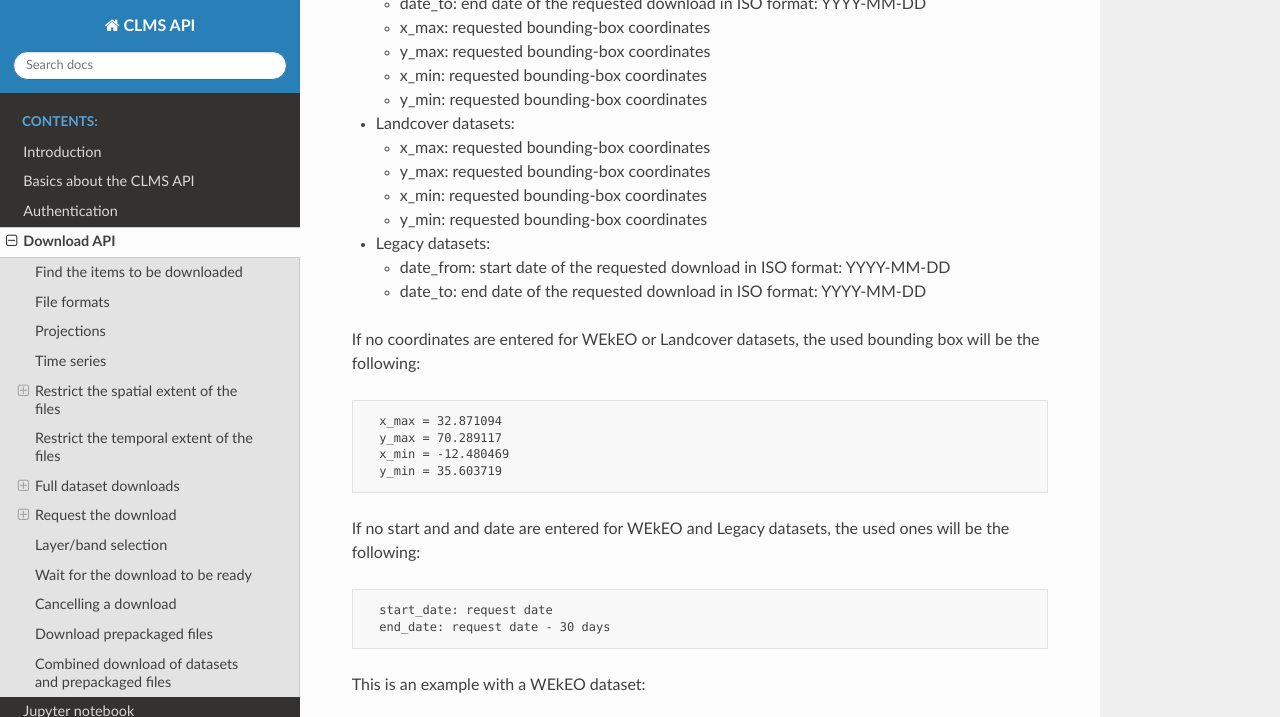
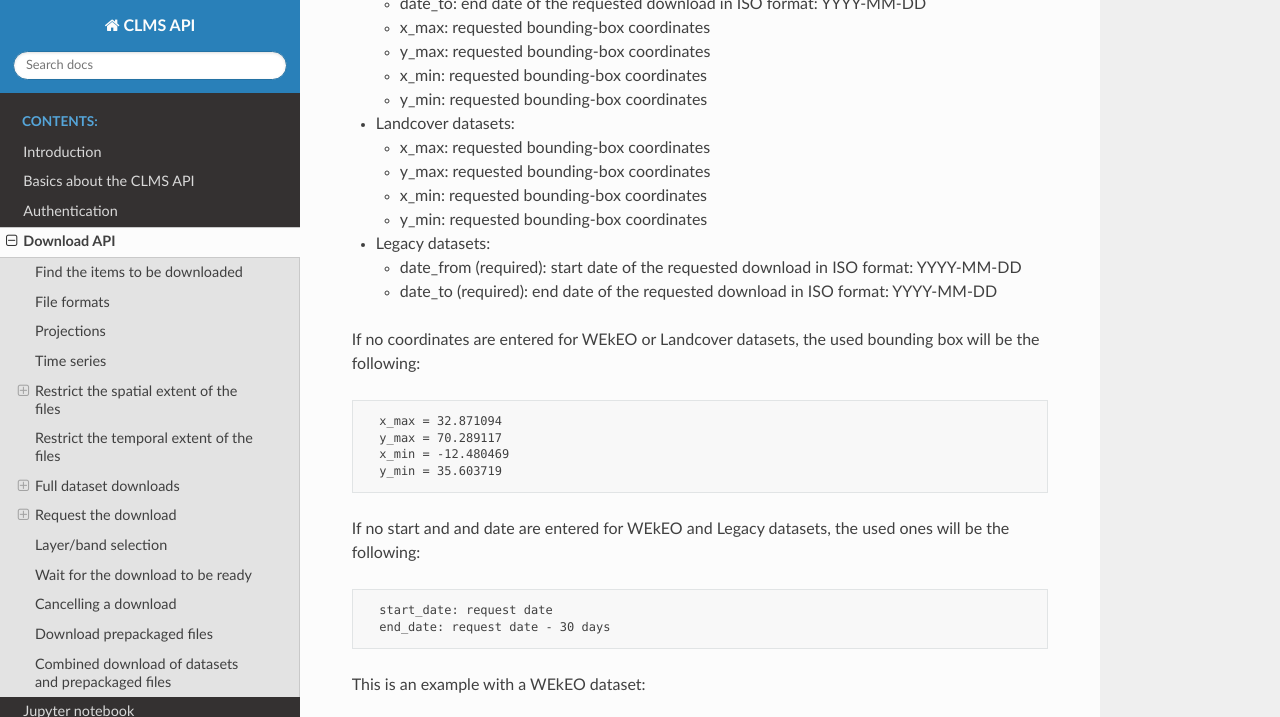
Before and after one commit to eea/clms-api-docs, a Sphinx documentation site: the page built from source/download.md, in a window 1280 px wide and 1400 px high, scrolled down 5300 px, cut to the strip 0-717 px from the top of the window. Built offline with Sphinx 7.4.7 and the Read the Docs theme 2.0.0, drawn with Linux system fonts in a browser that asks for light colours; some of the changed text lies outside the part shown.

```diff
--- a/source/download.md
+++ b/source/download.md
@@ -175,8 +175,8 @@ The available parameters when requesting this downloads are the following:
   - y_min: requested bounding-box coordinates
 
 - Legacy datasets:
-  - date_from: start date of the requested download in ISO format: YYYY-MM-DD
-  - date_to: end date of the requested download in ISO format: YYYY-MM-DD
+  - date_from (required): start date of the requested download in ISO format: YYYY-MM-DD
+  - date_to (required): end date of the requested download in ISO format: YYYY-MM-DD
 
 If no coordinates are entered for WEkEO or Landcover datasets, the used bounding box will be the following:
 
```
Also changed, not shown: other parts of source/download.md (+1 -1 lines), 2 other files.
